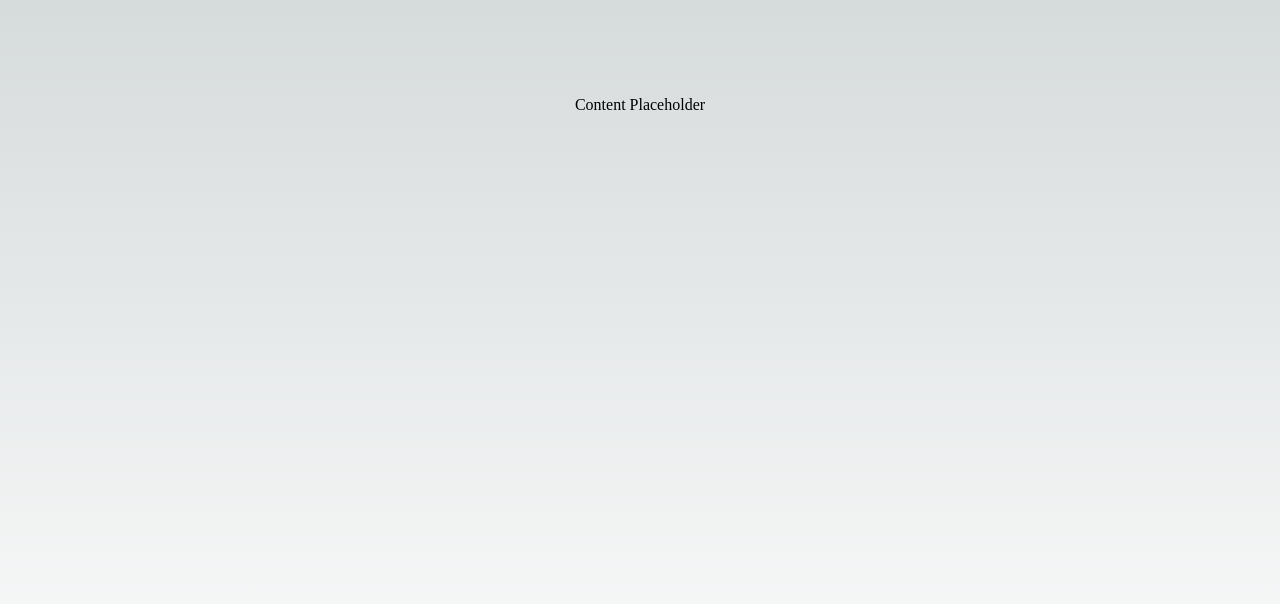
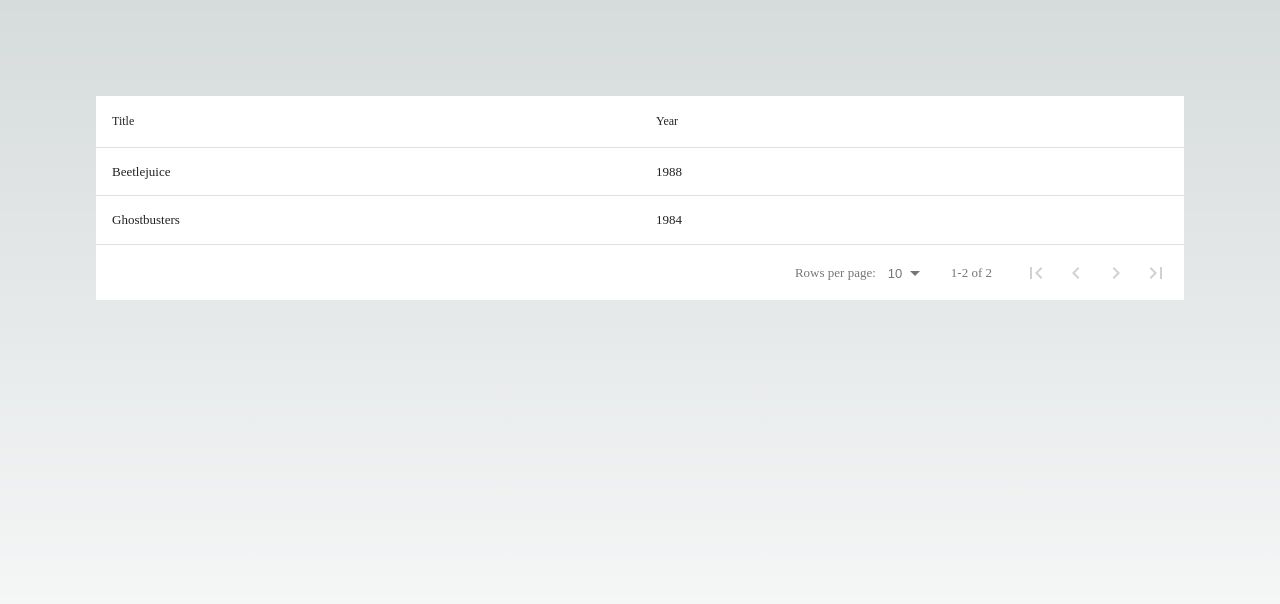
Before and after one commit to makkahwi/estarta_assignment, a Next.js app: page / in a window 1280 px wide. Shown: the top 604 px of the page. Built offline with nearby package versions, Linux system fonts and the light colour scheme.

Commit message:
Build Initial Table Comp

```diff
--- /dev/null
+++ b/pages/components/Table/index.js
@@ -0,0 +1,37 @@
+import DataTable from "react-data-table-component";
+
+const Table = () => {
+  const columns = [
+    {
+      name: "Title",
+      selector: (row) => row.title,
+      sortable: true,
+    },
+    {
+      name: "Year",
+      selector: (row) => row.year,
+      sortable: true,
+    },
+  ];
+
+  const data = [
+    {
+      id: 1,
+      title: "Beetlejuice",
+      year: "1988",
+    },
+    {
+      id: 2,
+      title: "Ghostbusters",
+      year: "1984",
+    },
+  ];
+
+  return (
+    <>
+      <DataTable columns={columns} data={data} pagination fixedHeader />
+    </>
+  );
+};
+
+export default Table;
--- a/pages/index.js
+++ b/pages/index.js
@@ -1,6 +1,7 @@
 import styles from "@/styles/Home.module.css";
-import { Inter } from "@next/font/google";
 import Head from "next/head";
+
+import Table from "./components/Table";
 
 const Home = () => {
   return (
@@ -13,7 +14,9 @@
       </Head>
 
       <main className={styles.main}>
-        <div>Content Placeholder</div>
+        <div style={{ width: "100%" }}>
+          <Table />
+        </div>
       </main>
     </>
   );
```
